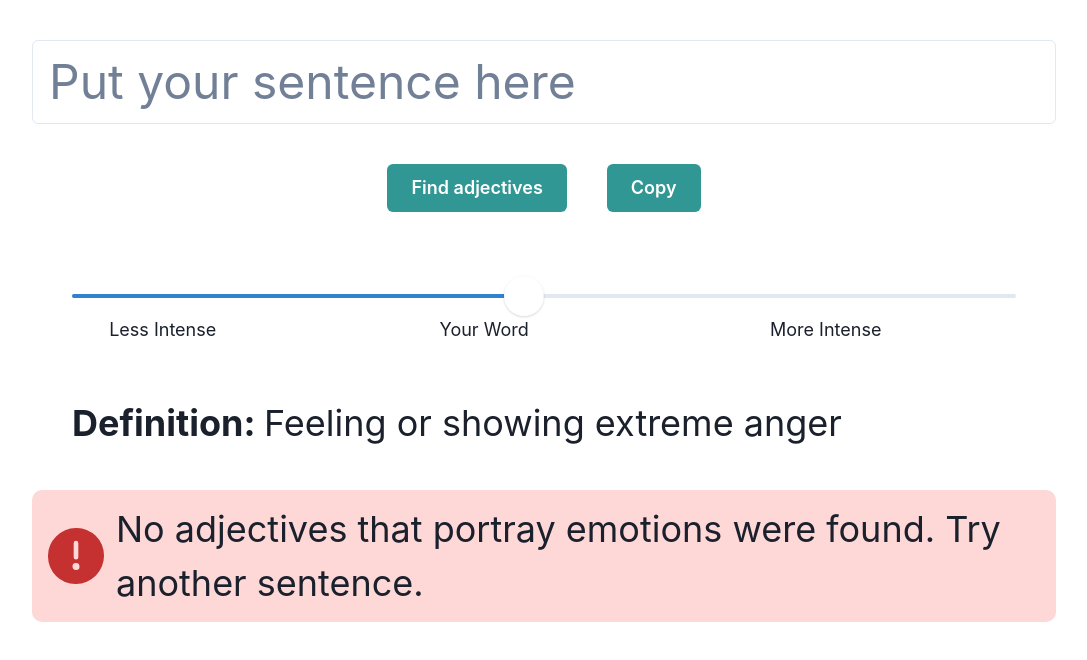
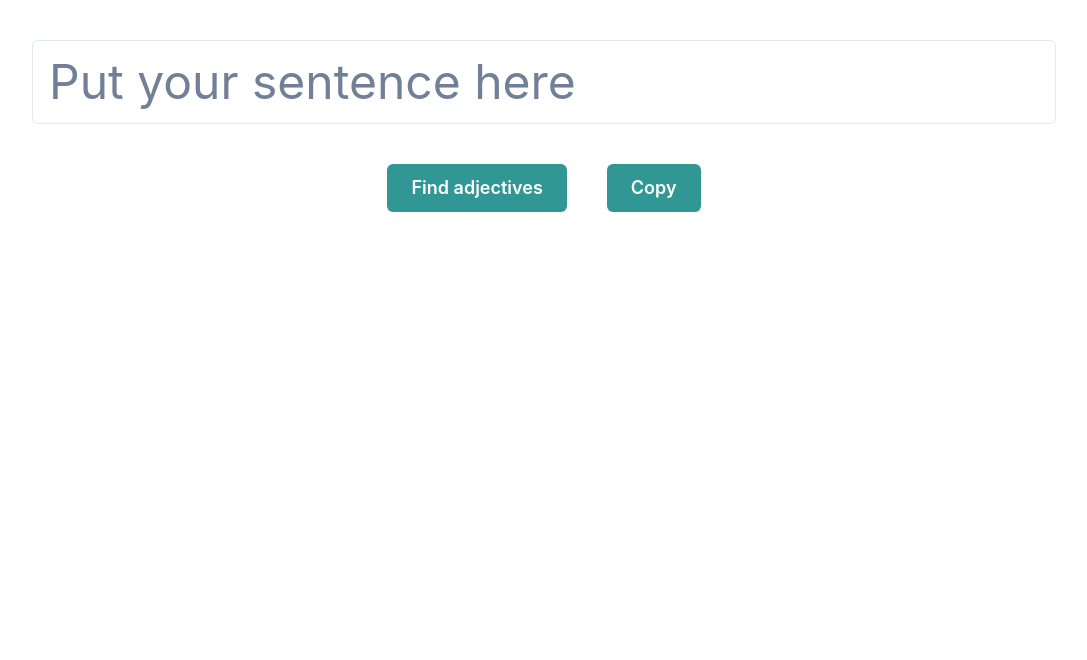
Before and after one commit to JP-Homer/Emotion.ly, a React (Create React App) app in the folder front-end/: page / in a window 1280 px wide. Shown: the top 660 px of the page, without its empty margins (96-1183 px from the left). Built offline with nearby package versions, Linux system fonts and the light colour scheme.

Commit message:
Conditional rendering for the slider and definition

```diff
--- a/front-end/src/App.js
+++ b/front-end/src/App.js
@@ -40,6 +40,8 @@ function App() {
   };
 
   const setScaleData = () => {
+    setData(BASE_INFO);
+
     // eslint-disable-next-line default-case
     switch (BASE_INFO.base) {
       case 'anger':
@@ -89,7 +91,6 @@ function App() {
         size="lg"
         fontSize="5xl"
       />
-
       <Flex>
         <Button colorScheme="teal" size="lg" mt="10" onClick={request}>
           Find adjectives
@@ -100,6 +101,7 @@ function App() {
         </Button>
       </Flex>
 
+      {data ? (
         <Flex w="100%" mt="16" px="10" direction="column">
           <Slider
             aria-label="slider-ex-6"
@@ -148,8 +150,9 @@ function App() {
             </Text>
           </Flex>
         </Flex>
+      ) : null}
 
-      {!errorMsg ? (
+      {errorMsg ? (
         <Alert status="error" borderRadius={10} fontSize="4xl" mt="10">
           <AlertIcon boxSize={14} />
           No adjectives that portray emotions were found. Try another sentence.
```
Lines whose indentation alone changed are shown as unchanged.
